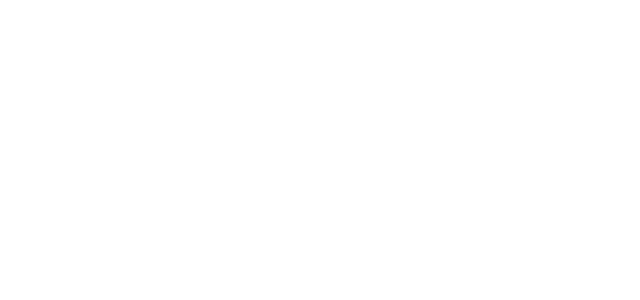
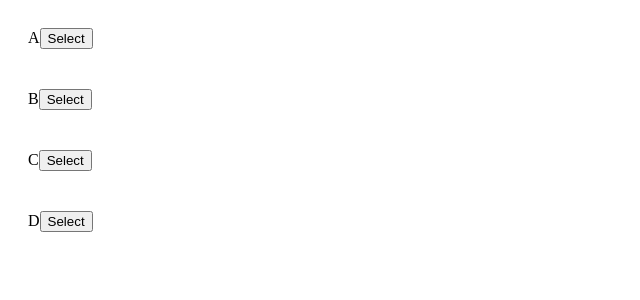
Before and after one commit to parasagrawal71/Web-and-Mobile-App-Development-HandBook, a React (Create React App) app in the folder React with Redux/react/reactlearning/: page / in a window 1280 px wide. Shown: the top 300 px of the page, without its empty margins (0-640 px from the left). Built offline with nearby package versions, Linux system fonts and the light colour scheme.

Commit message:
connect in react-redux

```diff
--- a/React with Redux/react/reactlearning/src/App1.js
+++ b/React with Redux/react/reactlearning/src/App1.js
@@ -1,12 +1,18 @@
 import React from "react";
 import "./App.css";
-import { selectSong } from "./actions"; // This is named import
+// import { selectSong } from "./actions"; // This is named import
+import SongList from "./components/SongList";
 
 // ------------------------------------------------------------------------------------------------------------------------------------
 
 const App1 = () => {
   // return <div>Redux integrated in React Application</div>;
-  return <div>{console.log(selectSong("mySong"))}</div>;
+  // return <div>{console.log(selectSong("mySong"))}</div>;
+  return (
+    <div>
+      <SongList />
+    </div>
+  );
 };
 
 // ------------------------------------------------------------------------------------------------------------------------------------
--- /dev/null
+++ b/React with Redux/react/reactlearning/src/components/SongList.js
@@ -0,0 +1,48 @@
+import React, { Component } from "react";
+import { connect } from "react-redux";
+import { selectSong } from "../actions/";
+
+class SongList extends Component {
+  renderList() {
+    return this.props.songs.map((song) => {
+      return (
+        <div key={song.title} style={{ padding: 20 }}>
+          <span>{song.title}</span>
+          <button
+            onClick={() => {
+              this.props.selectSong(song);
+            }}
+          >
+            Select
+          </button>
+        </div>
+      );
+    });
+  }
+
+  render() {
+    console.log(this.props); // OUTPUT:- {songs: Array(4), dispatch: ƒ}
+    // OUTPUT:- After passing an action creator selectSong as 2nd argument to connect,
+    // {songs: Array(4), selectSong: ƒ}
+    // Now instead of doing action = selectSong(song) and store.dispatch(action);
+    // The action returned by action creator is going to automatically sent to the redux's dispatch function when we call selectSong action creator.
+
+    // Infinite Loop but it does update the selectedSong in redux store:-
+    // this.props.dispatch(selectSong({ title: "A", duration: "4:05" }));
+    // this.props.dispatch(selectSong({ title: "E", duration: "4:05" }));
+    return <div>{this.renderList()}</div>;
+  }
+}
+
+// mapStateToProps: changing state to props
+const mapStateToProps = (state) => {
+  // state is every data inside our redux store
+  console.log(state); // OUTPUT:- {songs: Array(4), selectedSong: null}
+
+  //   return state;
+  return { songs: state.songs };
+};
+
+export default connect(mapStateToProps, { selectSong: selectSong })(SongList); // connect() returns a function
+// selectSong is action creator
+// Using ES2015 Syntax, we can write { selectSong: selectSong } as { selectSong }
```
